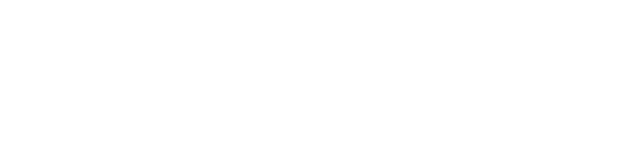
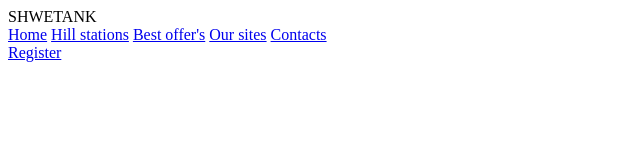
Before and after one commit to shwetank1286/codsoft, a plain HTML site: page assingment 1/index.html in a window 1280 px wide. Shown: the whole page, without its empty margins (0-640 px from the left). Drawn offline with Linux system fonts and the light colour scheme.

Commit message:
index.html

```diff
--- a/assingment 1/index.html
+++ b/assingment 1/index.html
@@ -6,6 +6,22 @@
   <title>assingnment 1</title>
 </head>
 <body>
-
+  <header>
+    <nav>
+      <div class=""logo>
+        SHWETANK
+      </div>
+      <div class=""menu>
+        <a href="#">Home</a>
+        <a href="#">Hill stations</a>
+        <a href="#">Best offer's</a>
+        <a href="#">Our sites</a>
+        <a href="#">Contacts</a>
+      </div>
+      <div class="register">
+        <a href="#">Register</a>
+      </div>
+    </nav>
+  </header>
 </body>
 </html>
```
